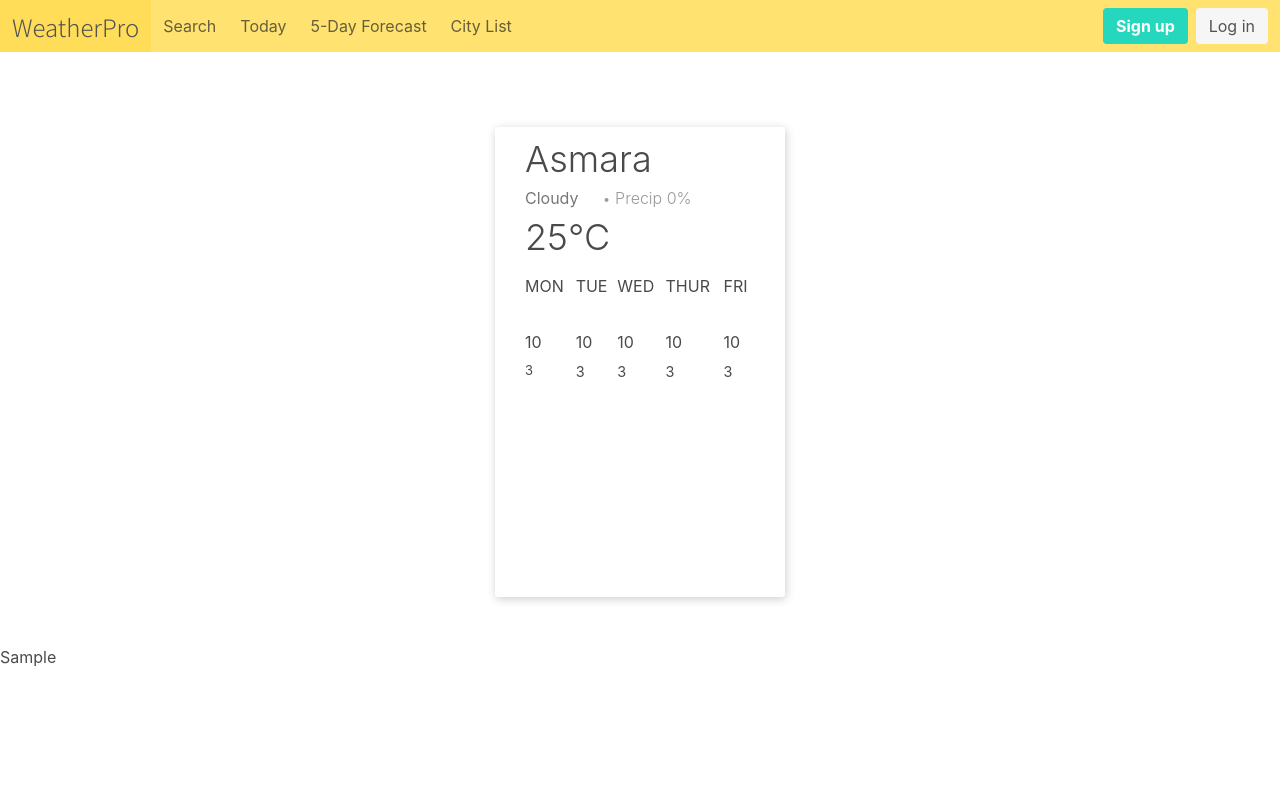
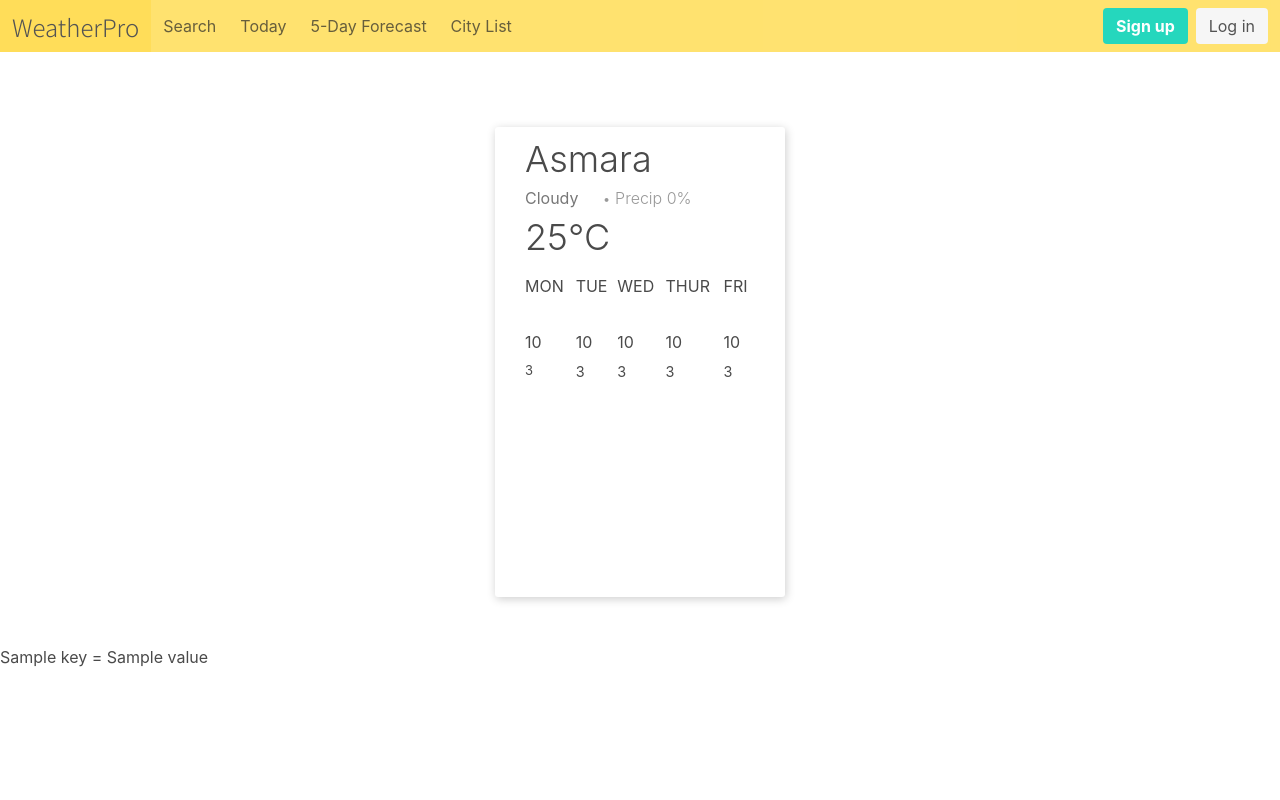
Before and after one commit to RuchirChawdhry/WeatherFlask, a Flask app: template templates/index.html in a window 1280 px wide. Run offline with Flask 2, Linux system fonts and the light colour scheme; the template is opened without the code that fills it: most values are stand-ins (such as "Sample title", 1, 10 or a date in 2020); some libraries are stand-ins or nearby versions.

Commit message:
Dict_dump

```diff
--- a/templates/index.html
+++ b/templates/index.html
@@ -251,7 +251,12 @@
 
 </section>
 
-{{ weather.citySunrise }}
+{% for key,value in weather.items() %}
+
+{{ key }} = {{ value }} <br>
+
+{% endfor %}
+
 
 
 </body>
```
